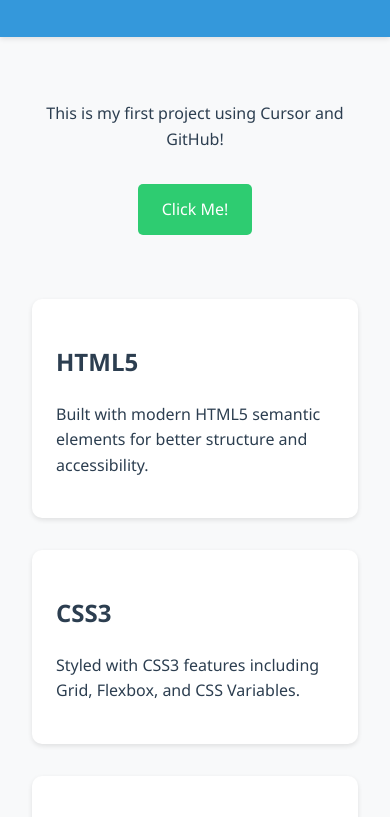
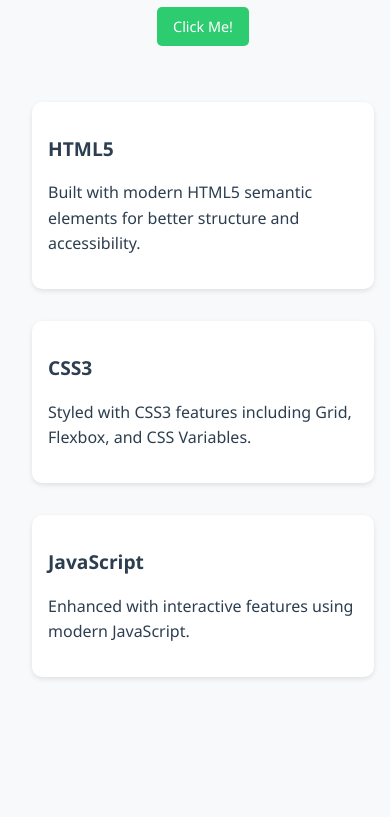
Before and after one commit to SunnyM-Student/my-first-project-march25, a plain HTML site: page index.html in a window 390 px wide. Shown: the part 187-1004 px from the top of the page. After the commit the page ends 880 px from the top, so only its background shows below. Drawn offline with Linux system fonts and the light colour scheme.

Commit message:
Add responsive design features

```diff
--- a/index.html
+++ b/index.html
@@ -2,7 +2,8 @@
 <html lang="en">
 <head>
     <meta charset="UTF-8">
-    <meta name="viewport" content="width=device-width, initial-scale=1.0">
+    <meta name="viewport" content="width=device-width, initial-scale=1.0, maximum-scale=1.0, user-scalable=no">
+    <meta name="description" content="My first responsive web project using modern HTML, CSS, and JavaScript">
     <title>My First Project</title>
     <link rel="stylesheet" href="styles.css">
 </head>
@@ -15,7 +16,7 @@
 
     <main class="container">
         <div class="content">
-            <p>This is my first project using Cursor and GitHub!</p>
+            <p>This is my first responsive project using Cursor and GitHub!</p>
             <a href="#" class="button" id="changeColorBtn">Click Me!</a>
         </div>
 
--- a/styles.css
+++ b/styles.css
@@ -6,6 +6,7 @@
     --text-color: #2c3e50;
 }
 
+/* Base styles */
 body {
     font-family: 'Segoe UI', Tahoma, Geneva, Verdana, sans-serif;
     line-height: 1.6;
@@ -15,12 +16,15 @@ body {
     color: var(--text-color);
 }
 
+/* Container with responsive padding */
 .container {
     max-width: 1200px;
     margin: 0 auto;
-    padding: 2rem;
+    padding: 1rem;
+    width: 90%; /* Add responsive width */
 }
 
+/* Responsive header */
 header {
     background-color: var(--primary-color);
     color: white;
@@ -29,36 +33,51 @@ header {
     box-shadow: 0 2px 5px rgba(0,0,0,0.1);
 }
 
+/* Responsive typography */
 h1 {
     margin: 0;
-    font-size: 2.5rem;
+    font-size: clamp(1.5rem, 5vw, 2.5rem); /* Responsive font size */
+    padding: 0 1rem;
+}
+
+h2 {
+    font-size: clamp(1.2rem, 4vw, 1.8rem); /* Responsive font size */
+}
+
+p {
+    font-size: clamp(1rem, 3vw, 1.1rem); /* Responsive font size */
 }
 
 .content {
     margin-top: 2rem;
     text-align: center;
+    padding: 0 1rem;
 }
 
+/* Responsive button */
 .button {
     display: inline-block;
-    padding: 0.8rem 1.5rem;
+    padding: clamp(0.5rem, 2vw, 0.8rem) clamp(1rem, 3vw, 1.5rem);
     margin: 1rem 0;
     background-color: var(--secondary-color);
     color: white;
     text-decoration: none;
     border-radius: 5px;
     transition: transform 0.3s ease;
+    font-size: clamp(0.9rem, 2.5vw, 1rem);
 }
 
 .button:hover {
     transform: translateY(-2px);
 }
 
+/* Responsive grid */
 .features {
     display: grid;
-    grid-template-columns: repeat(auto-fit, minmax(250px, 1fr));
-    gap: 2rem;
-    margin-top: 3rem;
+    grid-template-columns: repeat(auto-fit, minmax(280px, 1fr));
+    gap: 1.5rem;
+    margin-top: 2rem;
+    padding: 0 1rem;
 }
 
 .feature-card {
@@ -72,3 +91,36 @@ h1 {
 .feature-card:hover {
     transform: translateY(-5px);
 }
+
+/* Media Queries for different screen sizes */
+@media (max-width: 768px) {
+    .container {
+        width: 95%;
+        padding: 0.5rem;
+    }
+
+    .features {
+        grid-template-columns: 1fr; /* Single column on mobile */
+        gap: 1rem;
+    }
+
+    .feature-card {
+        padding: 1rem;
+    }
+}
+
+/* Small screen adjustments */
+@media (max-width: 480px) {
+    .container {
+        width: 100%;
+        padding: 0.5rem;
+    }
+
+    .content {
+        margin-top: 1rem;
+    }
+
+    .feature-card {
+        margin: 0.5rem;
+    }
+}
```
